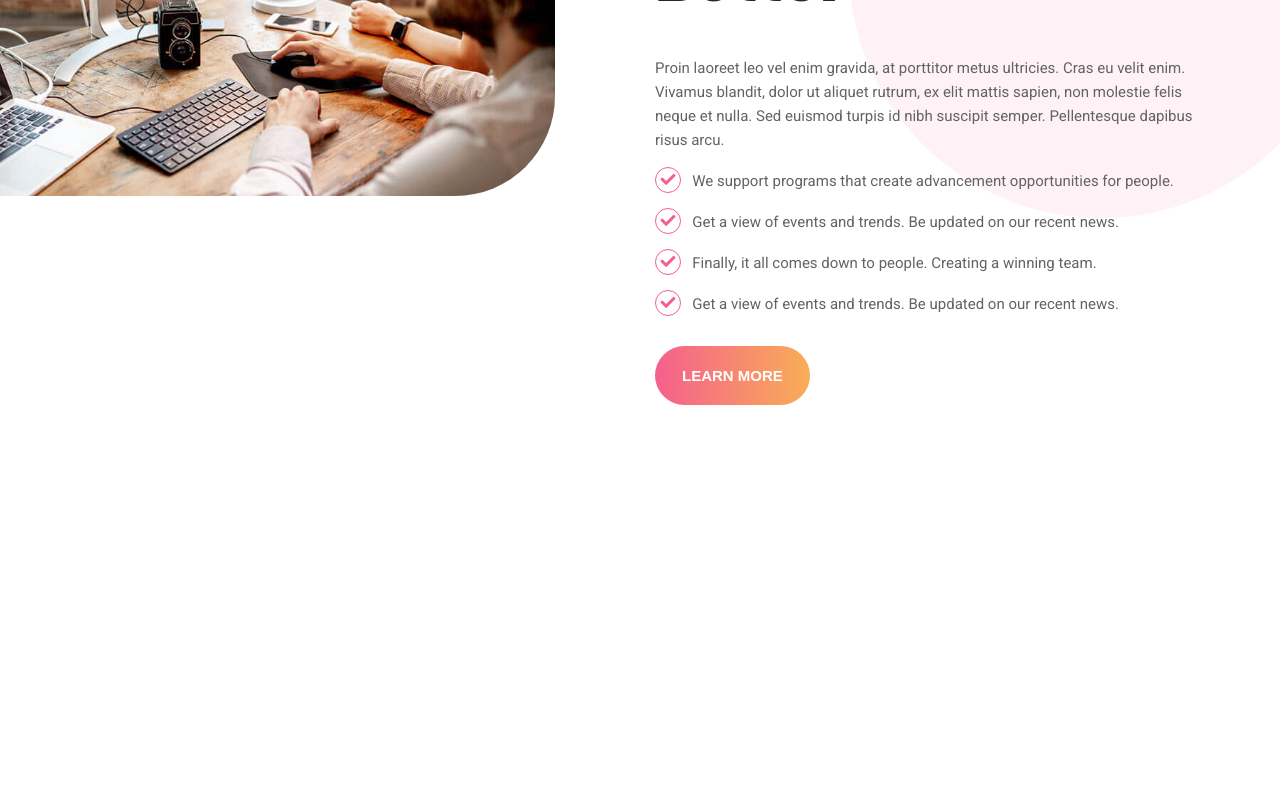
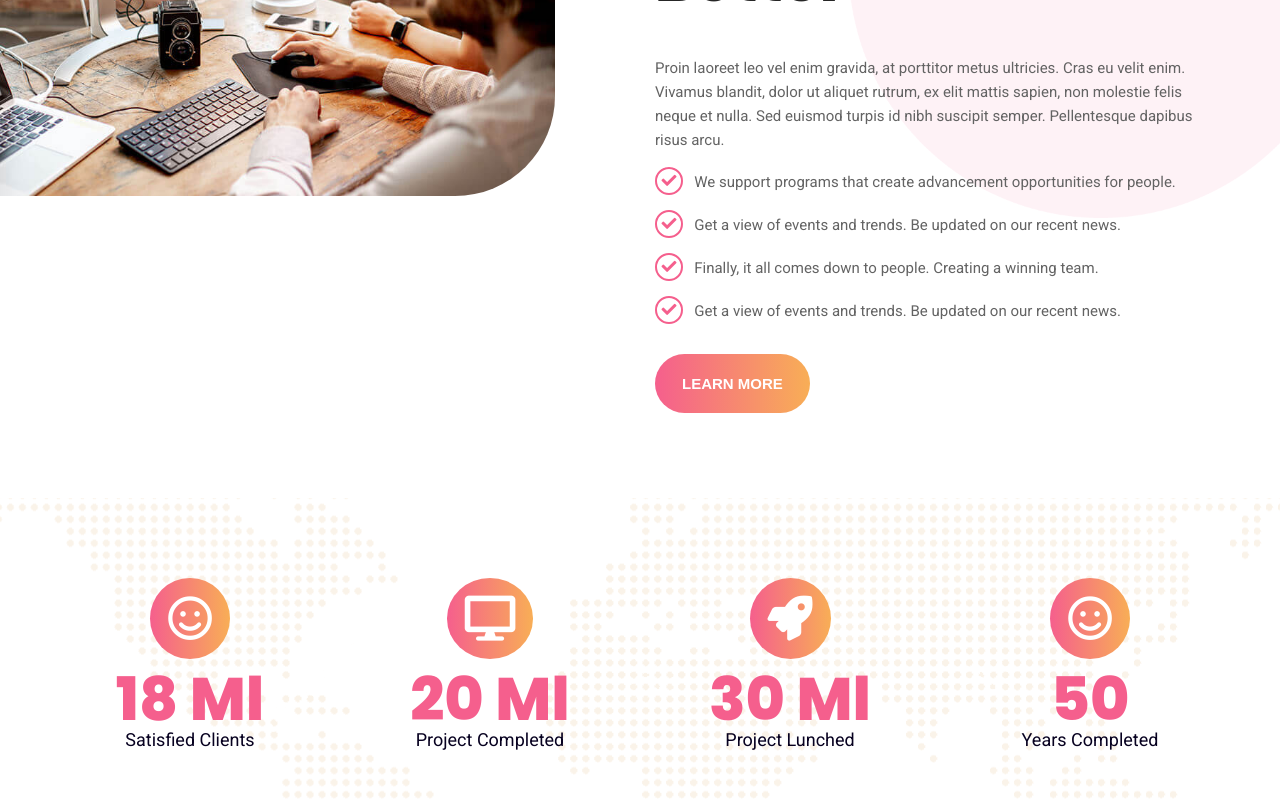
Before and after one commit to dovanthao2404/BC14_HTML5_CSS3_dovanthao, a plain HTML site: page index.html in a window 1280 px wide. Shown: the part 1865-2665 px from the top of the page. Before the commit the page ends 2355 px from the top, so only its background shows below. Drawn offline with nearby package versions, Linux system fonts and the light colour scheme.

```diff
--- a/css/style.css
+++ b/css/style.css
@@ -374,6 +374,7 @@
 .about__left {
   max-width: 50%;
   padding: 0 15px;
+  margin-bottom: 30px;
 }
 .about__left img {
   display: block;
@@ -381,6 +382,19 @@
   border-radius: 0 100px 100px 0;
   float: right;
   margin: 60px 70px 60px 0;
+}
+.about__left img::before {
+  content: "";
+  height: 100%;
+  background: #f55f8d;
+  position: absolute;
+  display: inline-block;
+  top: 0;
+  width: 50vw;
+  z-index: -1;
+  right: -20px;
+  transform: rotate(8deg);
+  border-radius: 0 100px 100px 0;
 }
 .about__right {
   max-width: 50%;
@@ -406,7 +420,40 @@
   display: inline-block;
   padding: 0.3rem;
   color: #f55f8d;
-  border: 1px solid #f55f8d;
+  border: 2px solid #f55f8d;
   border-radius: 50%;
   margin-right: 0.5rem;
 }
+/* NUMBER */
+.number {
+  background-image: url(../img/bg14.png);
+  padding-top: 80px;
+  padding-bottom: 50px;
+  background-position: center;
+}
+.number__content {
+  flex-direction: row;
+  display: flex;
+}
+.numer__item {
+  text-align: center;
+  width: 25%;
+}
+.numer__item i {
+  padding: 1.2rem;
+  color: white;
+  font-size: 3rem;
+  border-radius: 50%;
+  margin-bottom: 0.7rem;
+  background-image: linear-gradient(to right, #f55f8d, #f8ae56);
+}
+.numer__item h1 {
+  color: #f55f8d;
+  font-size: 4rem;
+  line-height: 1;
+  font-weight: 800;
+}
+.numer__item p {
+  font-size: 1.2rem;
+  color: #070120;
+}
--- a/index.html
+++ b/index.html
@@ -240,7 +240,9 @@
       <div class="about__background">
         <div class="container">
           <div class="about__content">
-            <div class="about__left"><img src="./img/pic1.jpg" alt="" /></div>
+            <div class="about__left">
+              <img src="./img/pic1.jpg" alt="" />
+            </div>
             <div class="about__right">
               <div class="header__section">
                 <h6>About Us</h6>
@@ -283,7 +285,32 @@
         </div>
       </div>
     </section>
-    <section class="number"></section>
+    <section class="number">
+      <div class="container">
+        <div class="number__content">
+          <div class="numer__item">
+            <i class="far fa-smile"></i>
+            <h1>18 Ml</h1>
+            <p>Satisfied Clients</p>
+          </div>
+          <div class="numer__item">
+            <i class="fas fa-desktop"></i>
+            <h1>20 Ml</h1>
+            <p>Project Completed</p>
+          </div>
+          <div class="numer__item">
+            <i class="fas fa-rocket"></i>
+            <h1>30 Ml</h1>
+            <p>Project Lunched</p>
+          </div>
+          <div class="numer__item">
+            <i class="far fa-smile"></i>
+            <h1>50</h1>
+            <p>Years Completed</p>
+          </div>
+        </div>
+      </div>
+    </section>
     <section class="features"></section>
     <section class="ortfolio"></section>
     <section class="plan"></section>
```
